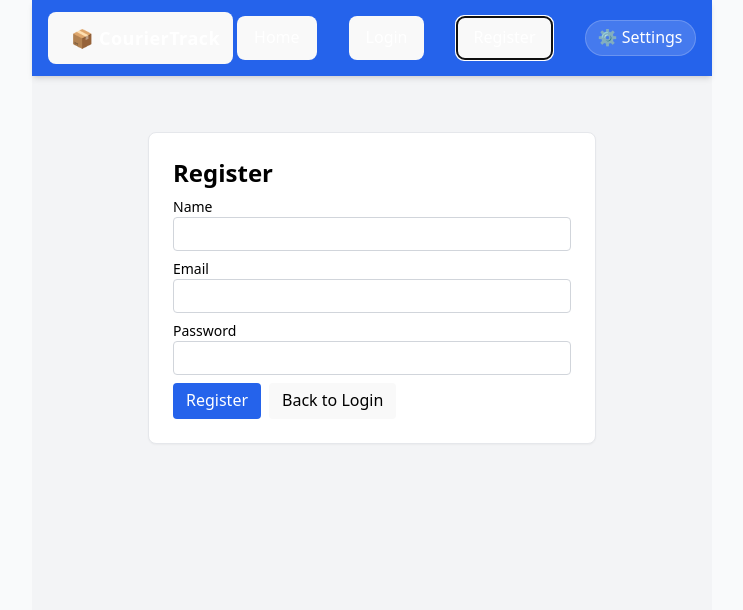
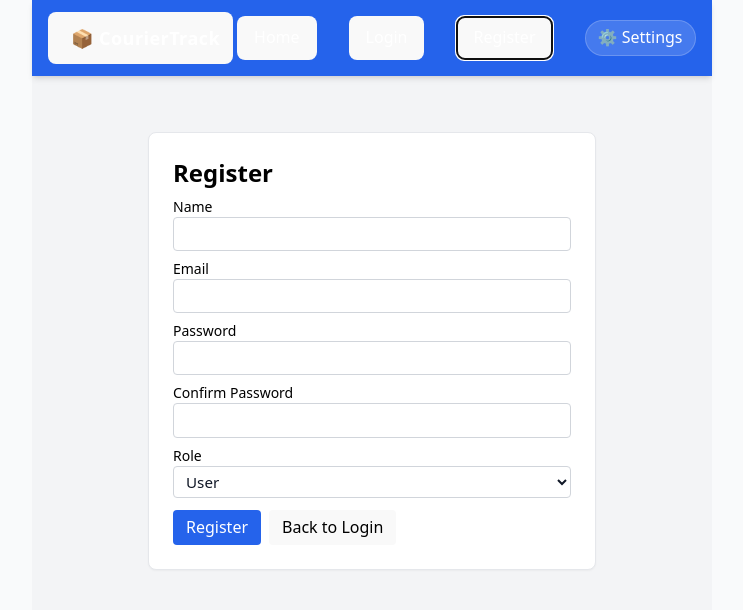
Before and after one commit to Robuzuu/FINAL-EXAM-FOR-ADS-WST-AND-IPT, a React (Vite) app: page / in a window 1280 px wide. Both pictures are taken after a click on the button "Register". Shown: the top 610 px of the page, without its empty margins (268-1011 px from the left). Built offline with nearby package versions, Linux system fonts and the light colour scheme.

Commit message:
Update Register.jsx

```diff
--- a/src/components/Register.jsx
+++ b/src/components/Register.jsx
@@ -4,16 +4,29 @@ import { useForm } from '../hooks/useAuth';
 
 
 export default function Register({ auth, onSwitch, onSuccess, t }) {
-  const { values, onChange, reset } = useForm({ name: '', email: '', password: '' });
+  const { values, onChange, reset } = useForm({ name: '', email: '', password: '', confirmPassword: '', role: 'user' });
   const [msg, setMsg] = useState(null);
 
   const handleSubmit = async (e) => {
     e.preventDefault();
     setMsg(null);
+
+    const pwd = values.password || '';
+    const confirm = values.confirmPassword || '';
+    const hasMin = pwd.length >= 8;
+    const hasSpecial = /[^A-Za-z0-9]/.test(pwd);
+    if (!hasMin || !hasSpecial) {
+      alert('Password must be at least 8 characters and include a special character.');
+      return;
+    }
+    if (pwd !== confirm) {
+      alert('Passwords do not match.');
+      return;
+    }
     try {
-      const resp = await auth.register(values.name, values.email, values.password);
+      const resp = await auth.register(values.name, values.email, values.password, values.role);
       setMsg('Registered successfully');
-      reset({ name: '', email: '', password: '' });
+      reset({ name: '', email: '', password: '', confirmPassword: '', role: 'user' });
       if (onSuccess) onSuccess(resp);
     } catch (err) {
       setMsg(err.error || 'Registration failed');
@@ -37,6 +50,17 @@ export default function Register({ auth, onSwitch, onSuccess, t }) {
           <label className="block text-sm">{t ? t('auth.register.password') : 'Password'}</label>
           <input name="password" type="password" value={values.password} onChange={onChange} className="w-full border rounded px-2 py-1 bg-white dark:bg-gray-800" />
         </div>
+        <div className="mb-2">
+          <label className="block text-sm">Confirm Password</label>
+          <input name="confirmPassword" type="password" value={values.confirmPassword} onChange={onChange} className="w-full border rounded px-2 py-1 bg-white dark:bg-gray-800" />
+        </div>
+        <div className="mb-3">
+          <label className="block text-sm">Role</label>
+          <select name="role" value={values.role} onChange={onChange} className="w-full border rounded px-2 py-1 bg-white dark:bg-gray-800">
+            <option value="user">User</option>
+            <option value="admin">Admin</option>
+          </select>
+        </div>
 
         <div className="flex gap-2">
           <button type="submit" className="bg-blue-600 text-white px-3 py-1 rounded">{t ? t('auth.register.submit') : 'Register'}</button>
```
